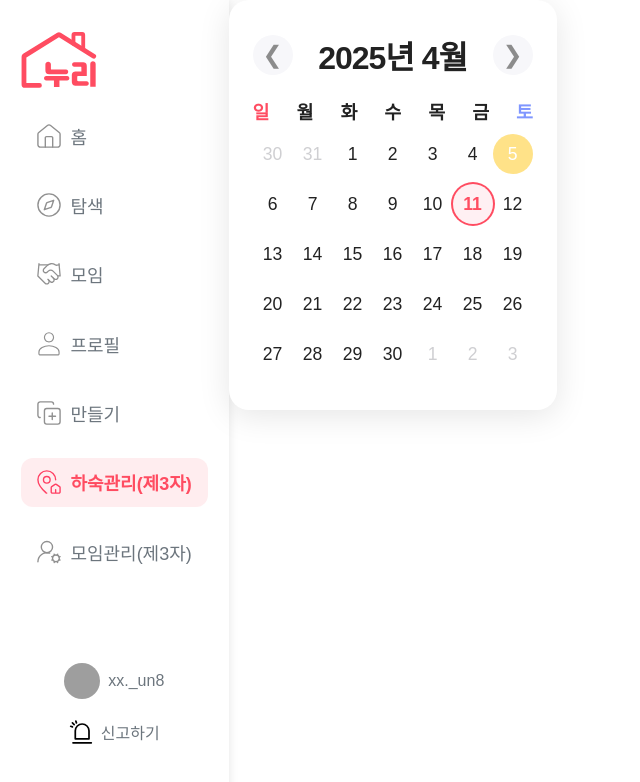
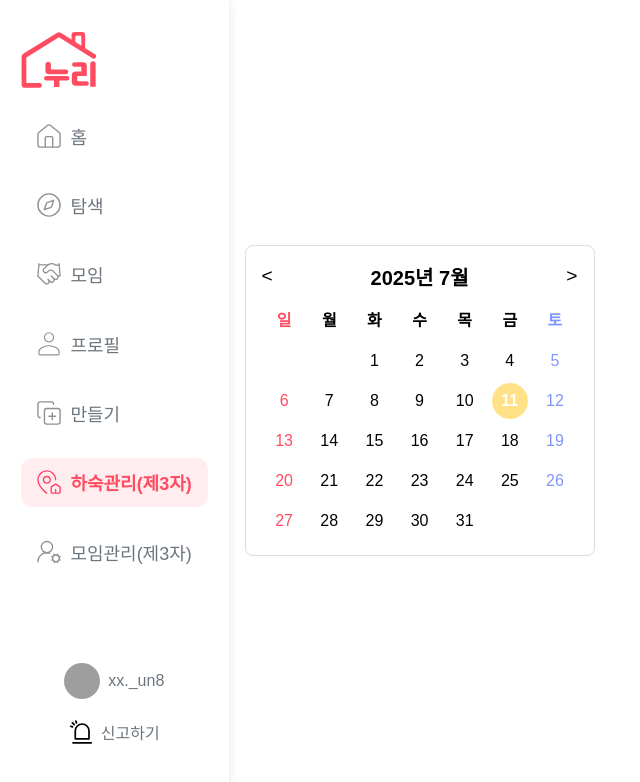
Before and after one commit to Team-Solvit/Nuri-Client, a Next.js app: page /boarding/third-party/home in a window 1280 px wide. Shown: the top 782 px of the page, without its empty margins (0-640 px from the left). Built offline with nearby package versions, Linux system fonts and the light colour scheme; grey boxes are pictures that could not be loaded.

Commit message:
feat(#16) :: 제3자 하숙관리 달력 완성

```diff
--- a/src/app/boarding/third-party/home/page.tsx
+++ b/src/app/boarding/third-party/home/page.tsx
@@ -1,10 +1,14 @@
+'use client'
+
 import Calendar from "@/components/ui/third-party/Calendar";
+import Todos from "@/components/ui/third-party/Todos"
 import * as S from "./style";
 
 export default function BoardingHomePage() {
   return (
-    <div>
+    <S.Wrapper>
       <Calendar />
-    </div>
+      <Todos />
+    </S.Wrapper>
   );
 }
--- a/src/app/boarding/third-party/home/style.ts
+++ b/src/app/boarding/third-party/home/style.ts
@@ -1 +1,7 @@
 import styled from "@emotion/styled";
+
+export const Wrapper = styled.div`
+    display: flex;
+    align-items: center;
+    padding: 8px 16px;
+`;
--- a/src/components/ui/third-party/Calendar.tsx
+++ b/src/components/ui/third-party/Calendar.tsx
@@ -1,131 +1,120 @@
 'use client'
 
-import React from "react";
-import styled from "@emotion/styled";
-
-const days = ["일", "월", "화", "수", "목", "금", "토"];
-const prevMonth = [30, 31];
-const thisMonth = Array.from({ length: 30 }, (_, i) => i + 1);
-const nextMonth = [1, 2, 3];
-const today = 11;
+import { useState } from 'react'
+import styled from '@emotion/styled'
+import Image from 'next/image'
+import {colors} from "@/styles/theme";
 
 export default function Calendar() {
+    const [current, setCurrent] = useState(new Date())
+
+    const year = current.getFullYear()
+    const month = current.getMonth()
+
+    const startDay = new Date(year, month, 1).getDay()
+    const totalDays = new Date(year, month + 1, 0).getDate()
+
+    const cells = [
+        ...Array(startDay).fill(null),
+        ...Array.from({ length: totalDays }, (_, i) => i + 1),
+    ]
+
+    const prevMonth = () => setCurrent(new Date(year, month - 1, 1))
+    const nextMonth = () => setCurrent(new Date(year, month + 1, 1))
+
     return (
-    <Container>
+        <Wrapper>
             <Header>
-        <NavBtn aria-label="이전 달">❮</NavBtn>
-        <Month>2025년 4월</Month>
-        <NavBtn aria-label="다음 달">❯</NavBtn>
+                <button onClick={prevMonth}>{'<'}</button>
+                <h1>{year}년 {month + 1}월</h1>
+                <button onClick={nextMonth}>{'>'}</button>
             </Header>
-      <DaysRow>
-        {days.map((d, i) => (
-          <Day key={d} color={i === 0 ? "#ff4c61" : i === 6 ? "#7f96ff" : "#222"}>{d}</Day>
+
+            <Weekdays>
+                {['일', '월', '화', '수', '목', '금', '토'].map((d) => (
+                    <div key={d}>{d}</div>
                 ))}
-      </DaysRow>
+            </Weekdays>
+
             <DatesGrid>
-        {prevMonth.map((d) => (
-          <DateCell key={"prev-" + d} faded>{d}</DateCell>
-        ))}
-        {thisMonth.map((d) => (
-          <DateCell
-            key={d}
-            highlight={d === 5}
-            today={d === today}
-          >
-            {d}
-          </DateCell>
-        ))}
-        {nextMonth.map((d) => (
-          <DateCell key={"next-" + d} faded>{d}</DateCell>
+                {cells.map((day, idx) => (
+                    <DayCell key={idx} isToday={
+                        day === new Date().getDate() &&
+                        month === new Date().getMonth() &&
+                        year === new Date().getFullYear()
+                    }>
+                        {day ?? ''}
+                    </DayCell>
                 ))}
             </DatesGrid>
-    </Container>
-  );
+        </Wrapper>
+    )
 }
 
-const Container = styled.div`
-  background: #fff;
-  border-radius: 20px;
-  box-shadow: 0 6px 32px 0 rgba(0,0,0,0.10);
-  width: 100%;
-  max-width: 420px;
-  padding: 32px 24px 36px 24px;
-  margin: 0 auto;
-  position: relative;
-  @media (max-width: 500px) {
-    padding: 16px 4px 20px 4px;
-    max-width: 100vw;
-  }
-`;
+const Wrapper = styled.div`
+    width: 350px;
+    border: 1px solid #ddd;
+    border-radius: 8px;
+    padding: 16px;
+`
+
 const Header = styled.div`
     display: flex;
+    justify-content: space-between;
     align-items: center;
-  justify-content: space-between;
-  margin-bottom: 20px;
-`;
-const Month = styled.div`
-  font-family: 'S-Core-Dream', sans-serif;
-  font-size: 2rem;
-  font-weight: 700;
-  color: #222;
-  letter-spacing: -1px;
-`;
-const NavBtn = styled.button`
-  background: #f7f7fa;
+    margin-bottom: 12px;
+
+    button {
+        background: none;
         border: none;
-  border-radius: 50%;
-  width: 40px;
-  height: 40px;
-  font-size: 1.5rem;
-  color: #8c8c8c;
+        font-size: 1.2rem;
         cursor: pointer;
-  transition: background 0.2s, color 0.2s;
-  display: flex;
-  align-items: center;
-  justify-content: center;
-  &:hover {
-    background: #ff4c61;
-    color: #fff;
     }
-`;
-const DaysRow = styled.div`
-  display: flex;
-  justify-content: space-between;
-  margin-bottom: 10px;
-`;
-const Day = styled.div<{ color: string }>`
-  font-family: 'S-Core-Dream', sans-serif;
-  font-size: 1.15rem;
-  font-weight: 600;
-  color: ${({ color }) => color};
-  letter-spacing: -0.5px;
-`;
+
+    h1 {
+        font-size: 1.25rem;
+        margin: 0;
+    }
+`
+
+const Weekdays = styled.div`
+  display: grid;
+  grid-template-columns: repeat(7, 1fr);
+  text-align: center;
+  font-weight: bold;
+  margin-bottom: 8px;
+
+  div:nth-child(1) { color: ${colors.primary}; }
+  div:nth-child(7) { color: #7F96FF; }
+
+  div {
+    padding: 4px 0;
+  }
+`
+
 const DatesGrid = styled.div`
   display: grid;
   grid-template-columns: repeat(7, 1fr);
-  gap: 10px 0;
-`;
-const DateCell = styled.div<{ faded?: boolean; highlight?: boolean; today?: boolean }>`
-  font-family: 'S-Core-Dream', sans-serif;
-  font-size: 1.1rem;
-  color: ${({ faded, highlight, today }) =>
-    highlight ? '#fff' : today ? '#ff4c61' : faded ? '#cfcfd2' : '#222'};
-  background: ${({ highlight, today }) =>
-    highlight ? '#ffe288' : today ? '#fff0f3' : 'none'};
-  border-radius: ${({ highlight, today }) =>
-    highlight || today ? '50%' : '0'};
-  width: 40px;
-  height: 40px;
+  justify-items: center;
+  align-items: center;
+  row-gap: 4px;
+`
+
+const DayCell = styled.div<{ isToday: boolean }>`
+    width: 36px;
+    height: 36px;
     display: flex;
+    justify-content: center;
     align-items: center;
-  justify-content: center;
-  margin: 0 auto;
-  font-weight: ${({ today }) => (today ? 700 : 500)};
-  box-shadow: ${({ today }) => (today ? '0 0 0 2px #ff4c61' : 'none')};
-  transition: background 0.2s, color 0.2s, box-shadow 0.2s;
-  cursor: ${({ faded }) => (faded ? 'default' : 'pointer')};
-  &:hover {
-    background: ${({ faded, highlight, today }) =>
-    faded || highlight || today ? undefined : '#f7f7fa'};
-  }
-`;
+    border-radius: 50%;
+
+  &:nth-of-type(7n + 1) { color: ${colors.primary}; }
+  &:nth-of-type(7n)     { color: #7F96FF; }
+  ${({ isToday }) =>
+     isToday &&
+     `
+    color: white !important;
+    background-color: #FFE288;
+    font-weight: bold;
+  `}
+`
--- /dev/null
+++ b/src/components/ui/third-party/Todos.tsx
@@ -0,0 +1,11 @@
+import styled from "@emotion/styled";
+
+export default function Todos() {
+  return (
+    <Wrapper>
+
+    </Wrapper>
+  )
+}
+
+const Wrapper = styled.div``
```
Also changed, not shown: 1 other file (tests, documents, lock files or other folders). Lines whose indentation alone changed are shown as unchanged.
